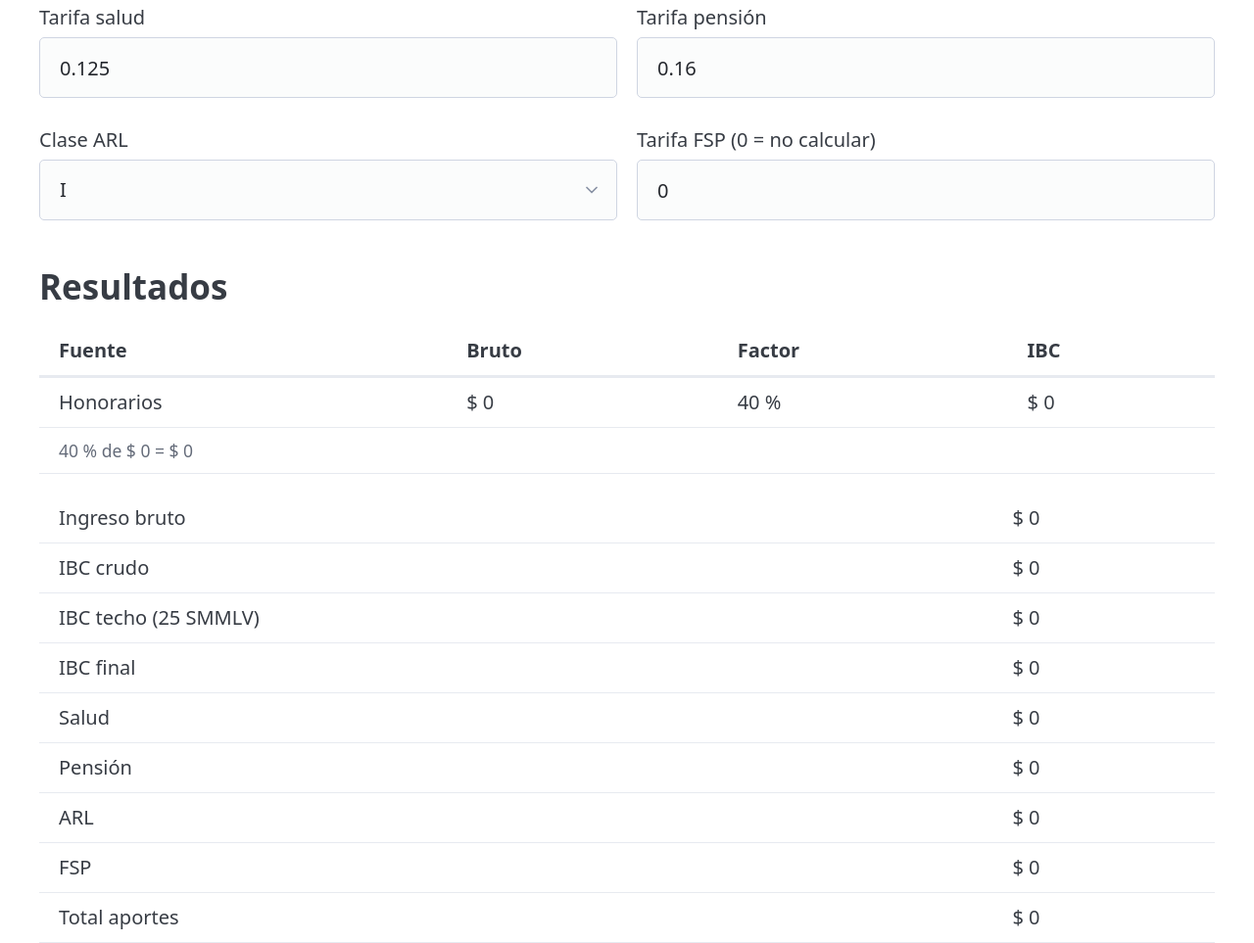
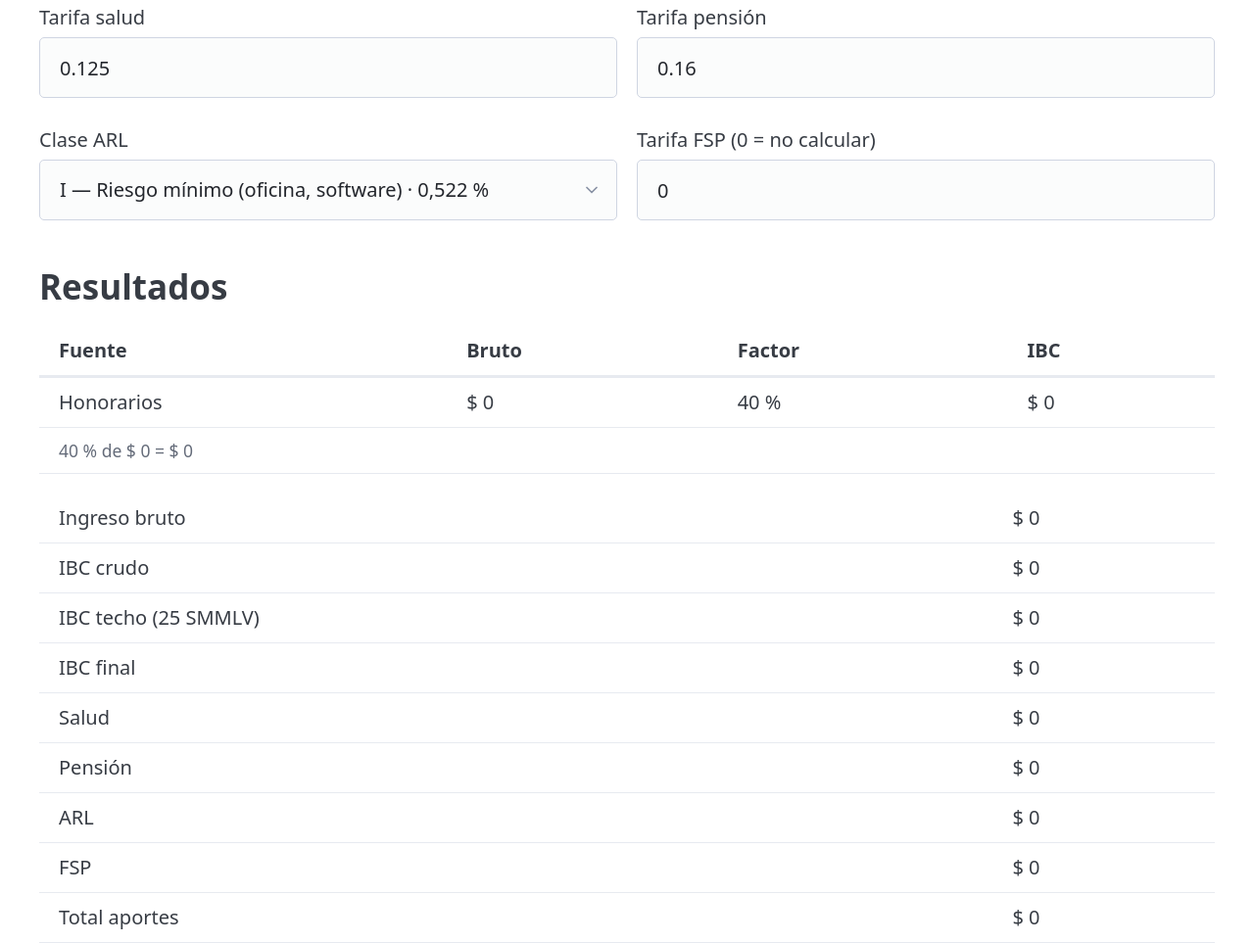
Before and after one commit to carlos-contreras/colombian-contractor, a website with bundled scripts: page index.html in a window 1280 px wide. Shown: the part 1587-2550 px from the top of the page at 98% size. Built offline with nearby package versions, Linux system fonts and the light colour scheme.

Commit message:
Describe ARL risk classes in the dropdown.
Show minimum–maximum labels and working rates next to I–V.

Co-authored-by: xai/grok-4.6 <grok-4.6@xai.noreply.pi.dev>

```diff
--- a/index.html
+++ b/index.html
@@ -60,11 +60,11 @@
           <label>
             Clase ARL
             <select id="param-arl">
-              <option value="I">I</option>
-              <option value="II">II</option>
-              <option value="III">III</option>
-              <option value="IV">IV</option>
-              <option value="V">V</option>
+              <option value="I">I — Riesgo mínimo (oficina, software) · 0,522&nbsp;%</option>
+              <option value="II">II — Riesgo bajo · 1,044&nbsp;%</option>
+              <option value="III">III — Riesgo medio · 2,436&nbsp;%</option>
+              <option value="IV">IV — Riesgo alto · 4,350&nbsp;%</option>
+              <option value="V">V — Riesgo máximo · 6,960&nbsp;%</option>
             </select>
           </label>
           <label>
```
